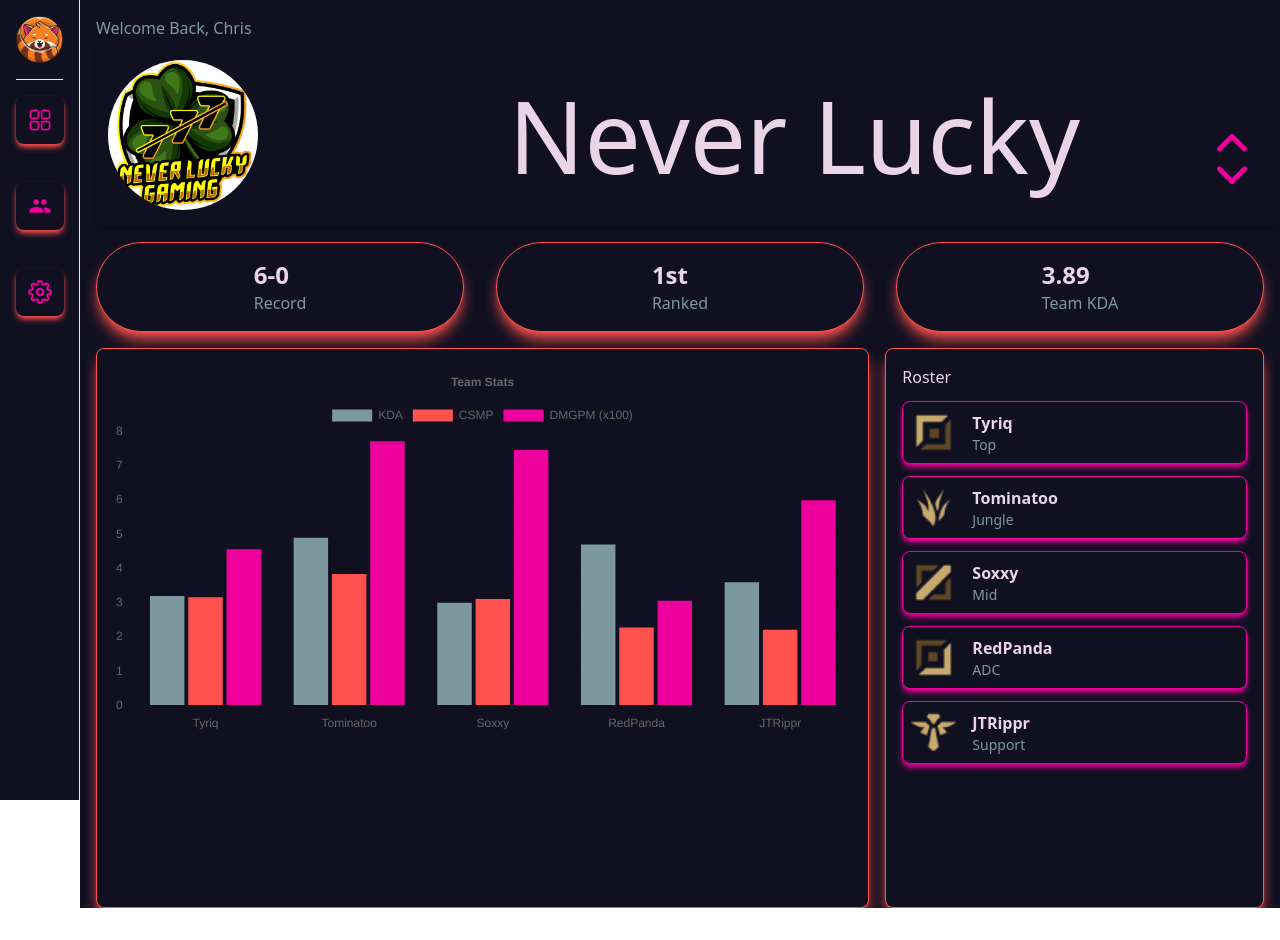
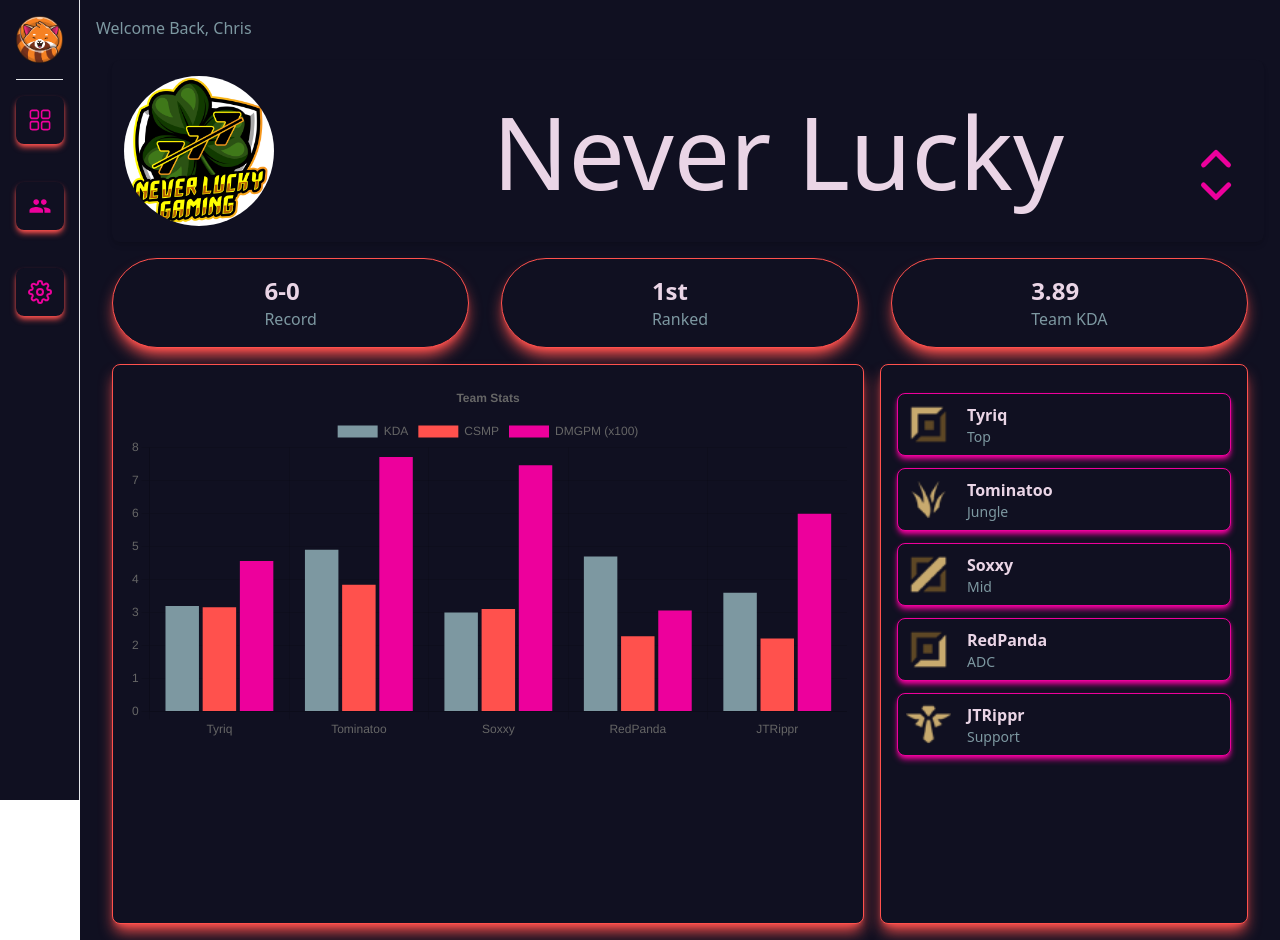
Before and after one commit to LOLRedPanda/app-core, a Next.js app in the folder web/: page / in a window 1280 px wide. Before the commit the page ends 908 px from the top, so only its background shows below. Built offline with nearby package versions, Linux system fonts and the light colour scheme.

Commit message:
adjust the padding of the dashboard

```diff
--- a/web/components/BarChart.tsx
+++ b/web/components/BarChart.tsx
@@ -115,7 +115,7 @@ function BarChart({ teamData }: InferProps<typeof BarChart.propTypes>) {
 
   return (
     <>
-      <div className="w-full md:col-span-2 reletive lg:h-[70vh] h-[50vh] m-auto p-4 border border-[#FF514D] shadow-lg shadow-[#FF514D] rounded-lg bg-[#101021]">
+      <div className="w-full md:col-span-2 reletive lg:h-[70vh] h-[50vh] m-auto p-4 border border-[#FF514D] shadow-lg shadow-[#FF514D] rounded-lg bg-[#101021] text-[#7D98A1]">
         {" "}
         <Bar data={chartData} options={chartOptions} />
       </div>
--- /dev/null
+++ b/web/components/Dashboard.tsx
@@ -0,0 +1,24 @@
+import PropTypes, {InferProps} from 'prop-types'
+import TopCards from '../components/TopCards';
+import BarChart from '../components/BarChart';
+import Members from '../components/members';
+import ListBox from '../components/ListBox';
+
+function DashBoard({data}: InferProps<typeof DashBoard.propTypes>) {
+  return (
+    <div className="p-4">
+      <ListBox list={data} />
+      <TopCards teamData={data[0]} />
+      <div className="pt-4 pr-4 grid md:grid-cols-3 grid-cols-1 gap-4 ">
+        <BarChart teamData={data[0]} />
+        <Members teamData={data[0]} />
+      </div>
+    </div>
+  );
+}
+
+DashBoard.propTypes = {
+    data: PropTypes.any
+}
+
+export default DashBoard;
--- a/web/components/members.tsx
+++ b/web/components/members.tsx
@@ -10,8 +10,7 @@ import PropTypes, {InferProps} from 'prop-types'
 
 function members({teamData} : InferProps<typeof members.propTypes>) {
   return (
-    <div className='w-full col-span-1 relative lg:h-[70vh] h-[50vh] m-auto p-4 border border-[#ff514d] shadow-lg shadow-[#FF514D] rounded-lg bg-[#101021] overflow-scroll'>
-        <h1 className='text-[#EAD5E6]'>Roster</h1>
+    <div className='w-full col-span-1 relative lg:h-[70vh] h-[50vh] m-auto p-4 border border-[#ff514d] shadow-lg shadow-[#FF514D] rounded-lg bg-[#101021]'>
         <ul>
             {teamData.members.top !== null ? <Member image={Top} name={teamData.members.top} position='Top' />: <Member image={Top} name="" position='Top' />}
             {teamData.members.jungle !== null ? <Member image={Jungle} name={teamData.members.jungle} position='Jungle' />: <Member image={Jungle} name="" position='Jungle' />}
--- a/web/pages/index.tsx
+++ b/web/pages/index.tsx
@@ -1,14 +1,8 @@
 import type { NextPage } from 'next'
 import Head from 'next/head'
-import Image from 'next/image'
-
-import Sidebar from '../components/sidebar'
 import Header from "../components/header"
-import TopCards from "../components/TopCards"
-import BarChart from "../components/BarChart"
-import Members from "../components/members"
 import {data} from '../data/teams'
-import ListBox from '../components/ListBox'
+import DashBoard from '../components/Dashboard'
 
 const Home: NextPage = () => {
   return (
@@ -21,12 +15,7 @@ const Home: NextPage = () => {
       <main className="bg-[#101021] min-h-screen">
         <div className='pl-4'>
           <Header />
-          <ListBox list={data}/>
-          <TopCards teamData={data[0]}/>
-          <div className='pt-4 pr-4 grid md:grid-cols-3 grid-cols-1 gap-4 '>
-            <BarChart teamData={data[0]}/>
-            <Members teamData={data[0]} />
-          </div>
+          <DashBoard data={data}/>
         </div>
       </main>
     </div>
```
